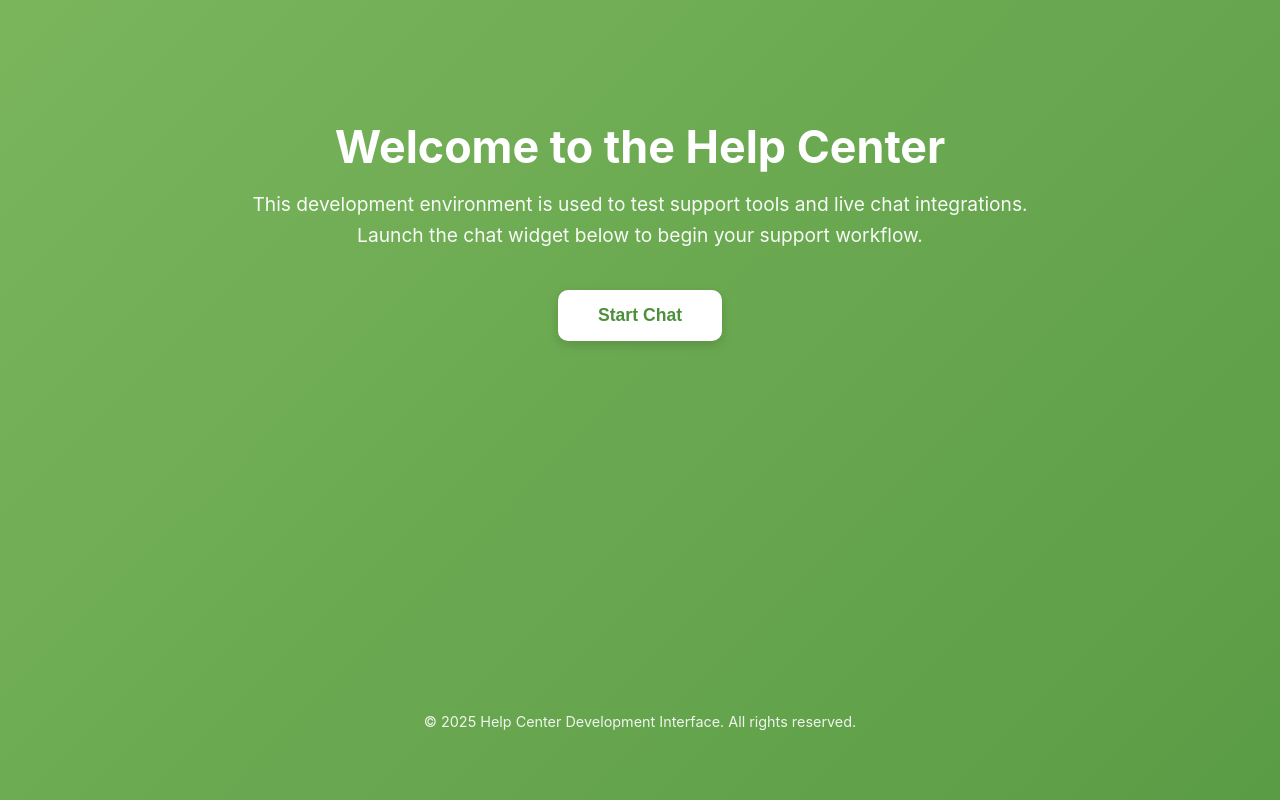
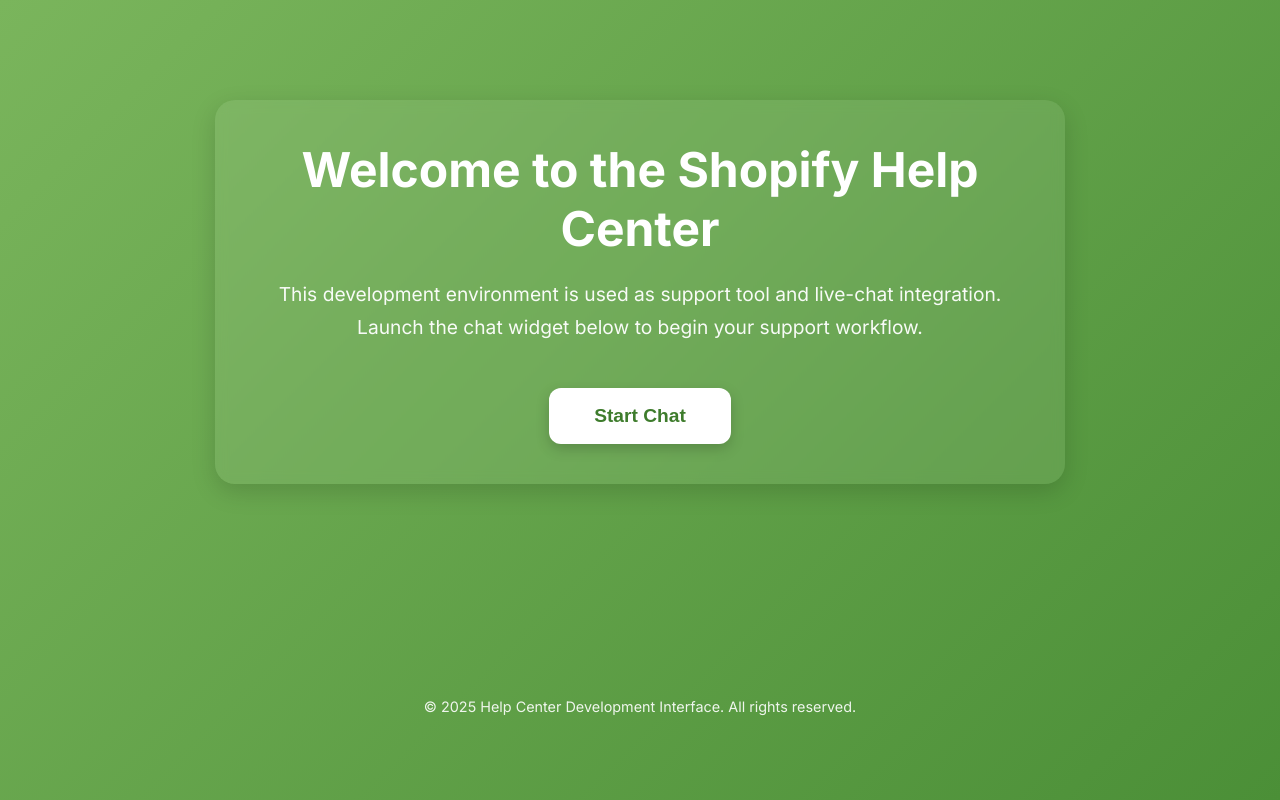
Before and after one commit to shopifyhelpcenter-com/SHOPIFY-HELP-CENTER, a plain HTML site: page index.html in a window 1280 px wide. Drawn offline with Linux system fonts and the light colour scheme.

Commit message:
index.html

```diff
--- a/index.html
+++ b/index.html
@@ -6,6 +6,8 @@
   <title>Help Center – Development Interface</title>
 
   <style>
+    @import url('https://fonts.googleapis.com/css2?family=Inter:wght@300;400;600;700&display=swap');
+
     * {
       margin: 0;
       padding: 0;
@@ -14,63 +16,68 @@
 
     body {
       font-family: "Inter", Arial, sans-serif;
-      background: linear-gradient(135deg, #7AB55C, #5a9c45);
+      background: linear-gradient(135deg, #7AB55C, #4b8f37);
       color: #ffffff;
       display: flex;
       flex-direction: column;
       align-items: center;
       text-align: center;
       min-height: 100vh;
-      padding: 40px 20px;
+      padding: 50px 20px;
     }
 
     .hero-container {
-      max-width: 800px;
-      margin-top: 80px;
-      animation: fadeIn 1.2s ease;
+      max-width: 850px;
+      margin-top: 50px;
+      animation: fadeIn 1s ease;
+      background: rgba(255, 255, 255, 0.08);
+      padding: 40px;
+      border-radius: 20px;
+      backdrop-filter: blur(6px);
+      box-shadow: 0 8px 25px rgba(0,0,0,0.15);
     }
 
     h1 {
-      font-size: 2.8rem;
+      font-size: 3rem;
       font-weight: 700;
-      margin-bottom: 15px;
+      margin-bottom: 20px;
     }
 
     p {
       font-size: 1.2rem;
       opacity: 0.95;
-      margin-bottom: 40px;
-      line-height: 1.6;
+      margin-bottom: 45px;
+      line-height: 1.7;
     }
 
     .cta-button {
       background-color: #ffffff;
-      color: #4e8f3b;
-      padding: 15px 40px;
-      font-size: 1.1rem;
-      font-weight: bold;
-      border-radius: 10px;
+      color: #3e7c2c;
+      padding: 17px 45px;
+      font-size: 1.2rem;
+      font-weight: 700;
+      border-radius: 12px;
       border: none;
       cursor: pointer;
       transition: 0.25s ease;
-      box-shadow: 0 4px 12px rgba(0, 0, 0, 0.15);
+      box-shadow: 0 5px 14px rgba(0,0,0,0.18);
     }
 
     .cta-button:hover {
-      transform: translateY(-3px);
-      box-shadow: 0 8px 18px rgba(0, 0, 0, 0.22);
+      transform: translateY(-4px);
+      box-shadow: 0 10px 22px rgba(0,0,0,0.28);
       background-color: #f2f2f2;
     }
 
     footer {
       margin-top: auto;
-      padding: 30px 0;
+      padding: 35px 0;
       font-size: 0.9rem;
       opacity: 0.9;
     }
 
     @keyframes fadeIn {
-      from { opacity: 0; transform: translateY(20px); }
+      from { opacity: 0; transform: translateY(25px); }
       to { opacity: 1; transform: translateY(0); }
     }
   </style>
@@ -78,27 +85,34 @@
 <body>
 
   <div class="hero-container">
-    <h1>Welcome to the Help Center</h1>
+    <h1>Welcome to the Shopify Help Center</h1>
     <p>
-      This development environment is used to test support tools and live chat integrations.
+      This development environment is used as support tool and live-chat integration.
       Launch the chat widget below to begin your support workflow.
     </p>
 
-    <button class="cta-button">
+    <button class="cta-button" onclick="openChat()">
       Start Chat
     </button>
   </div>
 
-  <!-- Tawk.to Widget -->
+  <!-- Tawk.to Script -->
   <script type="text/javascript">
-    var Tawk_API=Tawk_API||{}, Tawk_LoadStart=new Date();
+    var Tawk_API = Tawk_API || {}, Tawk_LoadStart = new Date();
+
+    function openChat() {
+      if (Tawk_API && Tawk_API.maximize) {
+        Tawk_API.maximize();
+      }
+    }
+
     (function(){
-    var s1=document.createElement("script"),s0=document.getElementsByTagName("script")[0];
-    s1.async=true;
-    s1.src='https://embed.tawk.to/691cdacd052a7f19599f2e79/1jacbvppi';
-    s1.charset='UTF-8';
-    s1.setAttribute('crossorigin','*');
-    s0.parentNode.insertBefore(s1,s0);
+      var s1=document.createElement("script"), s0=document.getElementsByTagName("script")[0];
+      s1.async=true;
+      s1.src='https://embed.tawk.to/691cdacd052a7f19599f2e79/1jacbvppi';
+      s1.charset='UTF-8';
+      s1.setAttribute('crossorigin','*');
+      s0.parentNode.insertBefore(s1,s0);
     })();
   </script>
 
```
